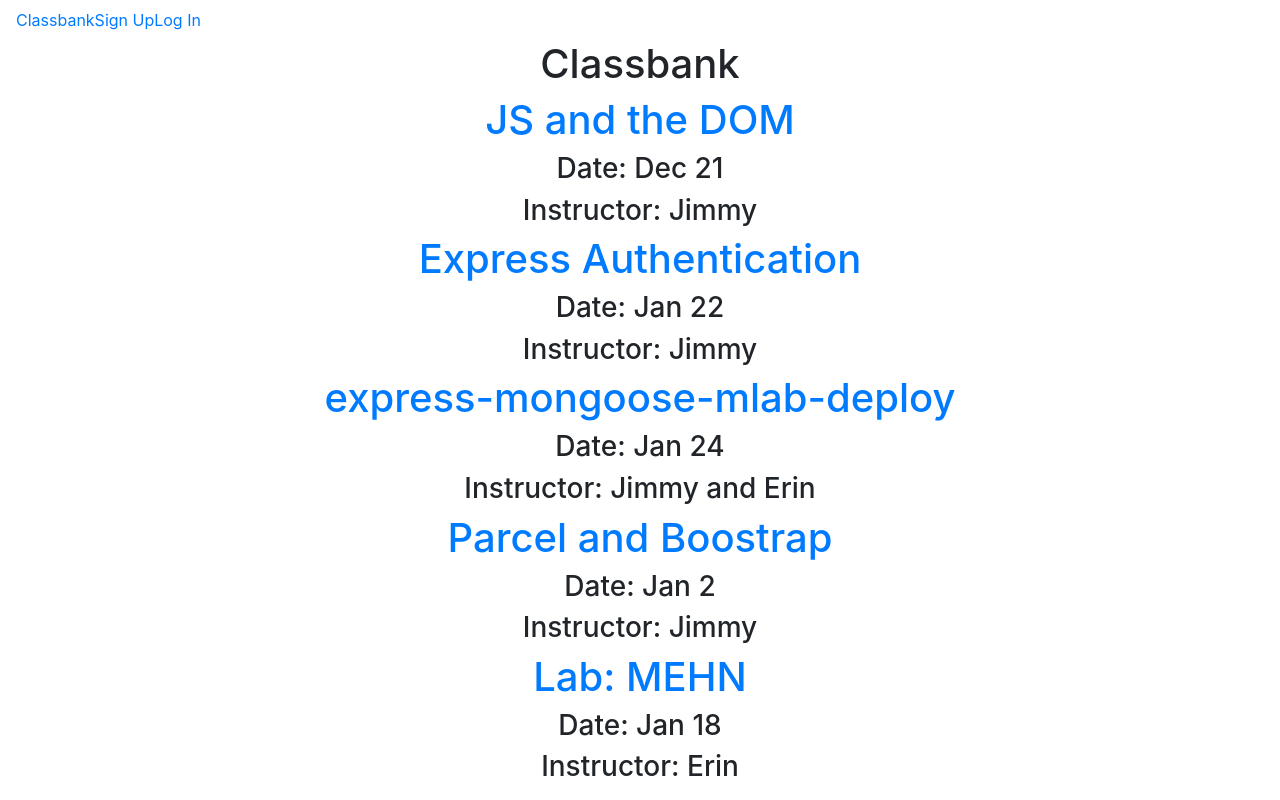
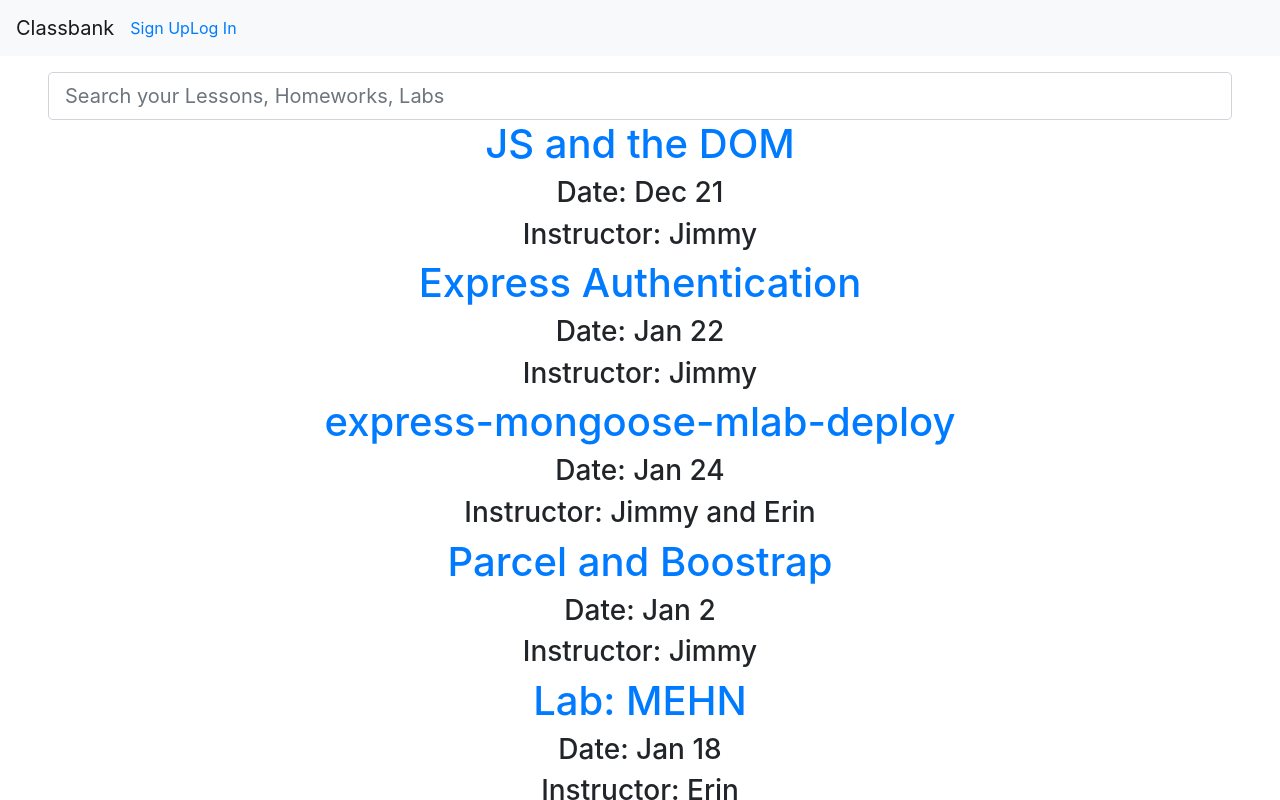
Before and after one commit to pistolphat/classBank, a React (Create React App) app in the folder classbank/: page / in a window 1280 px wide. Shown: the top 800 px of the page. Built offline with nearby package versions, Linux system fonts and the light colour scheme; no server answers.

Commit message:
navbar & searchbar set

```diff
--- a/classbank/src/components/Home/Home.js
+++ b/classbank/src/components/Home/Home.js
@@ -1,7 +1,7 @@
 import React, { Component } from "react";
 import axios from "axios";
 import { Link } from "react-router-dom";
-// import Search from "../../components/Search/Search";
+import Search from "../../components/Search/Search";
 
 import "./Home.css";
 
@@ -77,7 +77,7 @@ const lessons = [
   }
 ];
 
-console.log(lessons[0].title);
+// console.log(lessons[0].title);
 class Home extends Component {
   constructor() {
     super();
@@ -123,8 +123,7 @@ class Home extends Component {
     // console.log(this.state.lessons);
     return (
       <div>
-        <h1>Classbank</h1>
-        {/* <Search handleSearch={this.handleSearch} /> */}
+        <Search handleSearch={this.handleSearch} />
         {/* <input type='text' name='search' value = {this.state.search} onChange={this.handleSearch} placeholder='Search your lesson'></input> */}
         {/* <input type='text' name={this.state.search} onSearchhandleSearch={this.handleSearch} placeholder='Search your lessons.'></input> */}
         {lessons}
--- a/classbank/src/components/NavBar/NavBar.css
+++ b/classbank/src/components/NavBar/NavBar.css
@@ -1,3 +1,3 @@
-.navbar {
+/* .navbar {
   display: flex;
-}
+} */
--- a/classbank/src/components/NavBar/NavBar.js
+++ b/classbank/src/components/NavBar/NavBar.js
@@ -4,6 +4,8 @@ import "./NavBar.css";
 
 class NavBar extends Component {
   render() {
+    // console.log(this.props.isLoggedIn);
+
     let navBarItems = [];
     if (this.props.isLoggedIn) {
       navBarItems.push(<Link key={1} to="/logout/">Log Out</Link>);
@@ -12,14 +14,22 @@ class NavBar extends Component {
       navBarItems.push(<Link key={3} to="/login/">Log In</Link>);
     }
     return (
-      <div className='navbar'>
-        <div>
+      <div>
+        {/* <div>
         <Link to='/'>Classbank</Link>
         {navBarItems}
-        </div>
+        </div> */}
+        <nav className="navbar navbar-expand-lg navbar-light bg-light">
+          <Link className="navbar-brand" to="/">Classbank</Link>
+
+            <div className="collapse navbar-collapse" id="navbarNavAltMarkup">
+            {navBarItems}
+            </div>
+        </nav>
       </div>
     );
   }
 }
 
+
 export default NavBar;
--- a/classbank/src/components/Search/Search.css
+++ b/classbank/src/components/Search/Search.css
@@ -0,0 +1,3 @@
+.input-group {
+  margin-top: 10px;
+}
--- a/classbank/src/components/Search/Search.js
+++ b/classbank/src/components/Search/Search.js
@@ -5,14 +5,19 @@ class Search extends Component {
 
   render() {
     return (
-      <div>
-        <input
-          type="text"
-          name="search"
-          onChange={this.props.handleSearch}
-          placeholder="Search your lesson"
-        />
-      </div>
+      // <div>
+      //   <input
+      //     type="text"
+      //     name="search"
+      //     onChange={this.props.handleSearch}
+      //     placeholder="Search your lesson"
+      //   />
+
+        <div className="input-group input-group-lg px-5 mt-3">
+          <input type="text" name='search' placeholder='Search your Lessons, Homeworks, Labs' onChange={this.props.handleSearch}
+            className="form-control" aria-label="Sizing example input" aria-describedby="inputGroup-sizing-lg" />
+        </div>
+      // </div>
     );
   }
 }
```
